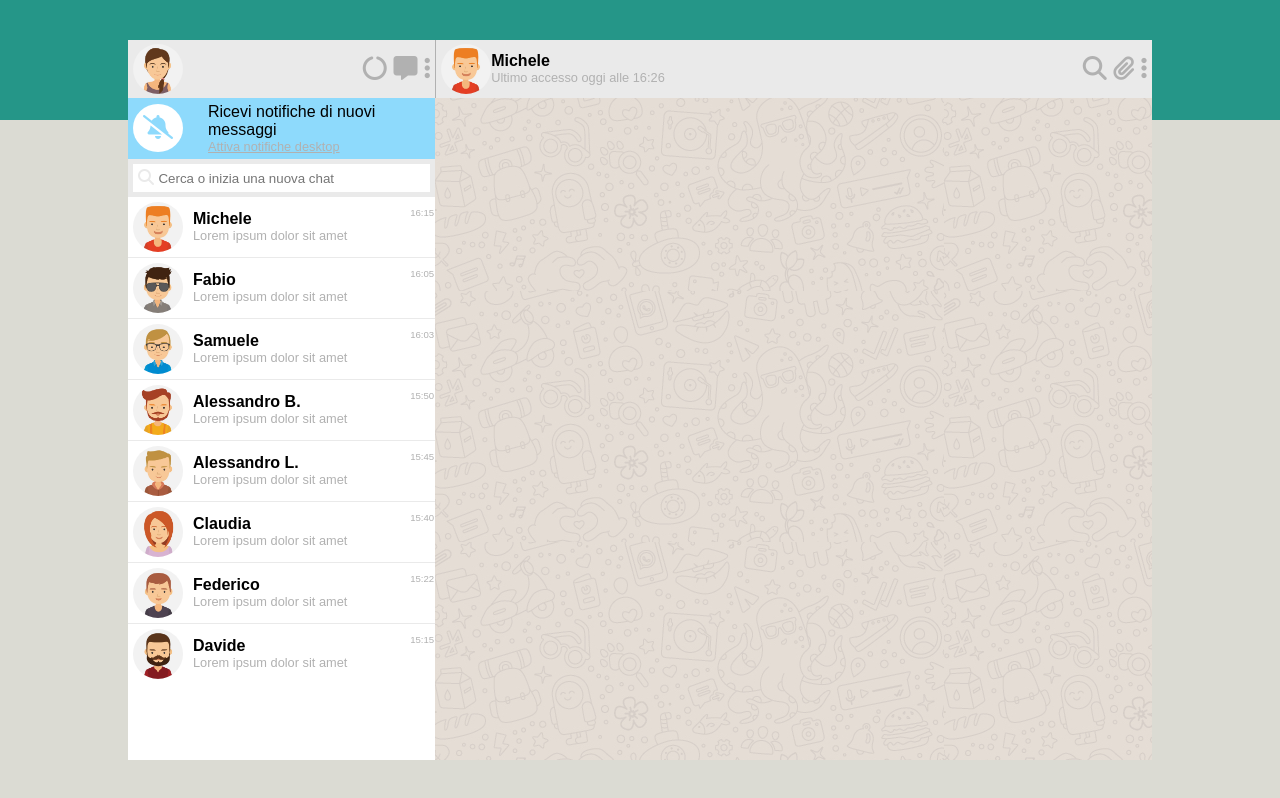
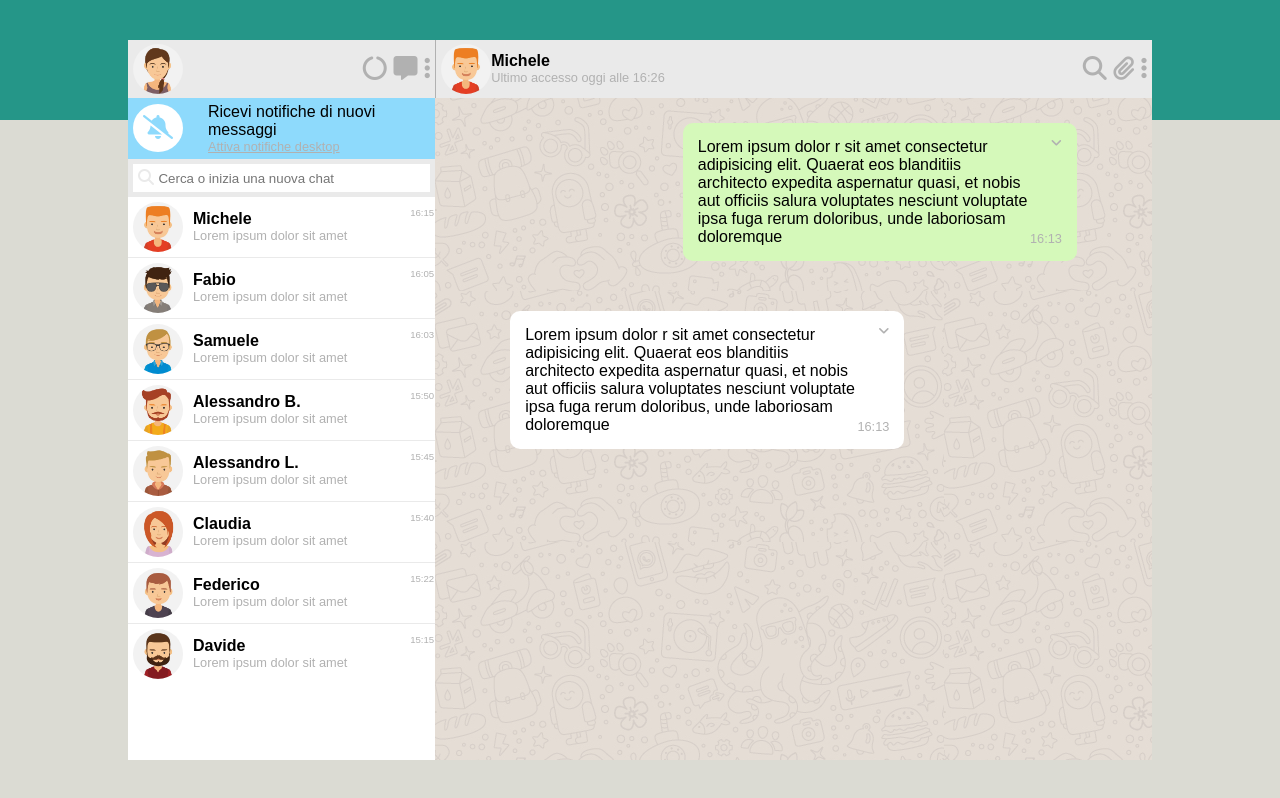
Before and after one commit to aniellonigrocogliano/html-css-boolzapp, a plain HTML site: page index.html in a window 1280 px wide. Drawn offline with Linux system fonts and the light colour scheme.

Commit message:
add: chat block

```diff
--- a/css/responsive.css
+++ b/css/responsive.css
@@ -26,6 +26,10 @@
    .chat-list h2, .chat-list p {
     display: none;
    }
+   .box{
+    width: 65%;
+    margin: 15px 45px 15px 45px;
+}
 }
 
 
@@ -40,4 +44,8 @@
    .icon-right{
     display:none;
    }
+   .box{
+    width: 65%;
+    margin: 5px 15px 5px 15px;
 }
+}
--- a/css/style.css
+++ b/css/style.css
@@ -179,6 +179,27 @@ input[type=text] {
     align-items: center;
     justify-content: flex-start;
 }
-{
-
+.chat{
+    flex-direction: column;
 }
+.box{
+    width: 55%;
+    margin: 25px 75px 25px 75px;
+    border-radius: 10px;
+    padding: 15px;
+    color: var(--black);
+}
+.green{
+    background-color: var(--green);
+    align-self:flex-end;
+}
+.white{
+    background-color: var(--white);
+}
+.chat-time {
+    color: var(--strong-gray);
+    font-size: 0.8rem;
+    flex-direction: column;
+    align-items: flex-end;
+    justify-content: space-between;
+}
--- a/index.html
+++ b/index.html
@@ -137,7 +137,27 @@
                 <div class="icon-right"><i class="fa-solid fa-magnifying-glass"></i> <i
                         class="fa-solid fa-paperclip"></i> <i class="fa-solid fa-ellipsis-vertical"></i></div>
             </div>
-            <div></div>
+            <div class="chat flex wrap">
+                <div class="box green flex nowrap">
+                    <p>Lorem ipsum dolor r sit amet consectetur adipisicing elit. Quaerat eos blanditiis architecto
+                        expedita aspernatur quasi, et nobis aut officiis salura voluptates nesciunt voluptate ipsa fuga
+                        rerum doloribus, unde laboriosam doloremque</p>
+                    <div class="chat-time flex nowrap">
+                        <i class="fa-solid fa-angle-down"></i>
+                        <p>16:13</p>
+                    </div>
+                </div>
+                <div class="box white flex nowrap">
+                    <p>Lorem ipsum dolor r sit amet consectetur adipisicing elit. Quaerat eos blanditiis architecto
+                        expedita aspernatur quasi, et nobis aut officiis salura voluptates nesciunt voluptate ipsa fuga
+                        rerum doloribus, unde laboriosam doloremque</p>
+                    <div class="chat-time flex nowrap">
+                        <i class="fa-solid fa-angle-down"></i>
+                        <p>16:13</p>
+                    </div>
+                </div>
+            </div>
+
         </div>
     </div>
     </div>
```
